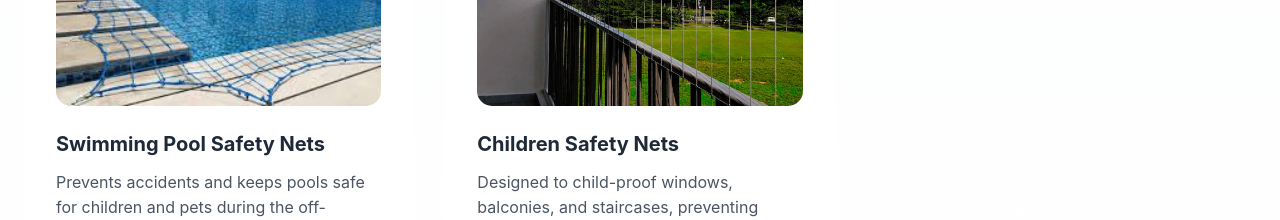
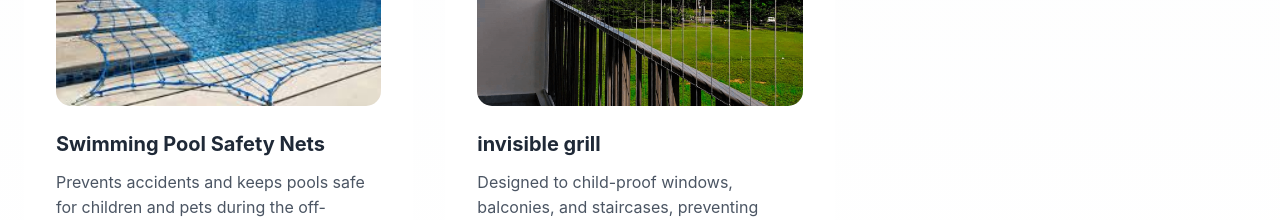
Before and after one commit to Prasanth-kumar-max/Prasanth-Safety-Nets, a plain HTML site: page index.html in a window 1280 px wide. Shown: the part 3380-3600 px from the top of the page. Drawn offline with nearby package versions, Linux system fonts and the light colour scheme.

Commit message:
Update index.html

```diff
--- a/index.html
+++ b/index.html
@@ -785,10 +785,10 @@
                         <img src="grill.jpg" alt="invisible grill" class="w-full h-48 object-cover">
                         <div class="overlay-content">
                             <i class="fas fa-child text-3xl mb-2"></i>
-                            <p class="font-semibold">Child Protection</p>
+                            <p class="font-semibold">invisible grill</p>
                         </div>
                     </div>
-                    <h3 class="text-xl font-bold text-gray-800 mb-3">Children Safety Nets</h3>
+                    <h3 class="text-xl font-bold text-gray-800 mb-3">invisible grill</h3>
                     <p class="text-gray-600 mb-6">Designed to child-proof windows, balconies, and staircases, preventing accidents.</p>
                     <div class="flex justify-between items-center">
                         <a href="ssss" class="btn-primary text-sm">
```
